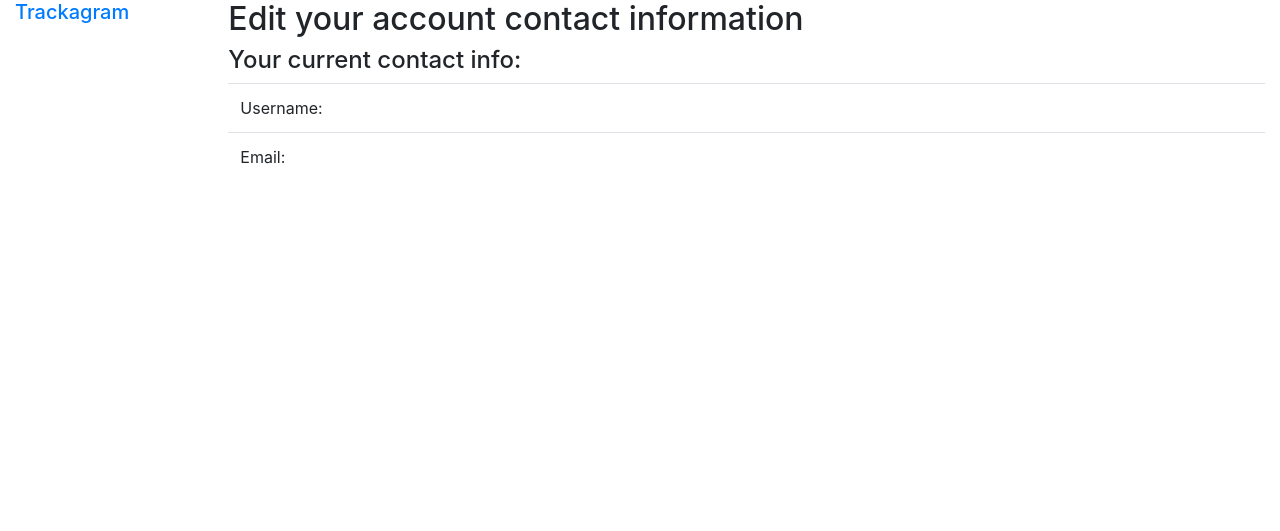
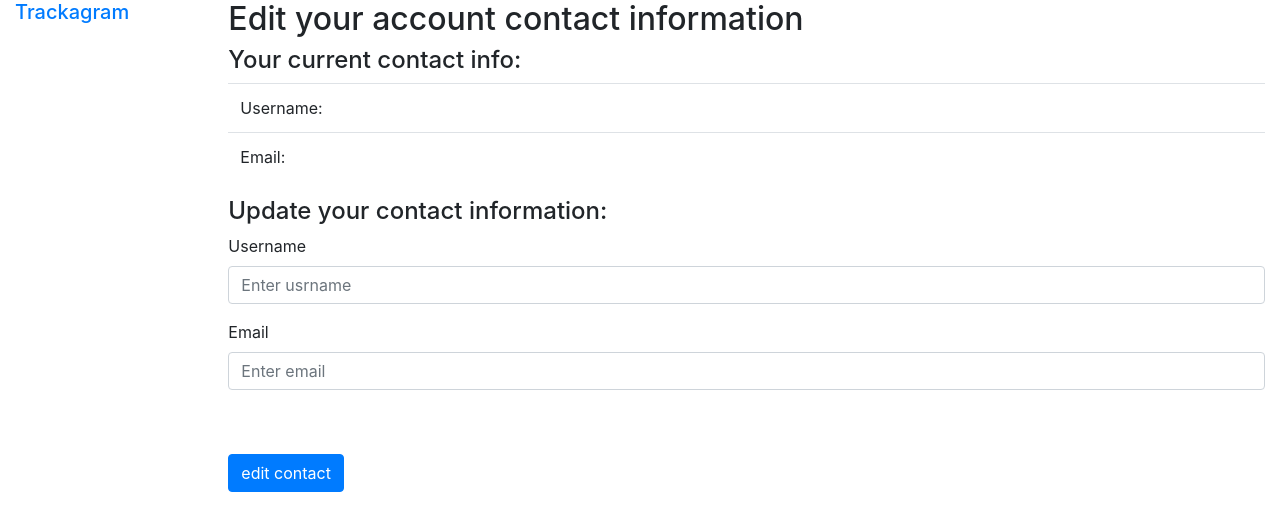
Before and after one commit to jodahoney/cs361_final_project, a Flask app: template project/templates/edit_contact.html in a window 1280 px wide. Shown: the part 56-587 px from the top of the page. Run offline with Flask 2, Linux system fonts and the light colour scheme; the template is opened without the code that fills it, so the values that code supplies are empty; some libraries are stand-ins or nearby versions.

Commit message:
added edit contact info

```diff
--- a/project/app.py
+++ b/project/app.py
@@ -143,21 +143,17 @@ def edit_contact():
         return render_template('edit_contact.html', data=data)
     if request.method == "POST":
         # run sql query to update
-        if request.form.get("edit_metrics"):
-            height = request.form["height"]
-            weight = request.form["weight"]
-            age = request.form["age"]
+        if request.form.get("edit_contact"):
+            username = request.form["username"]
+            email = request.form["email"]
 
-            query = "UPDATE Users SET height = '%s', weight = '%s', age = '%s' WHERE userId = '%s';"
-            query_params=(height, weight, age, session['id'])
+            query = "UPDATE Users SET username = %s, email = %s WHERE userId = %s;"
+            query_params=(username, email, session['id'])
             cursor = db.execute_query(db_connection=db_connection, query=query, query_params=query_params)
 
-            query = "SELECT * FROM Users WHERE userId = '%s';" % (session['id'])
-            cursor = db.execute_query(db_connection=db_connection, query=query)
-            data = cursor.fetchone()
-            return render_template('settings.html', data=data)
+            return redirect(url_for('settings'))
         else:
-            return redirect('index.html')
+            return redirect(url_for('settings'))
 
 
 @app.route('/learning')
--- a/project/templates/edit_contact.html
+++ b/project/templates/edit_contact.html
@@ -18,4 +18,21 @@
         </tr>
     </table>
 
+    <h4>Update your contact information:</h4>
+    <form id="editContact" action="{{ url_for('edit_contact') }}" method="post">
+
+        <div class="form-group">
+            <label for="username">Username</label>
+            <input type="text" class="form-control" id="username" name="username" placeholder="Enter usrname">
+        </div>
+
+        <div class="form-group">
+            <label for="email">Email</label>
+            <input type="email" class="form-control" id="email" name="email" placeholder="Enter email">
+        </div>
+
+        <br><br>
+        <input type="submit" name="edit_contact" value="edit contact" class="btn btn-primary">
+    </form>
+
 {% endblock %}
```
